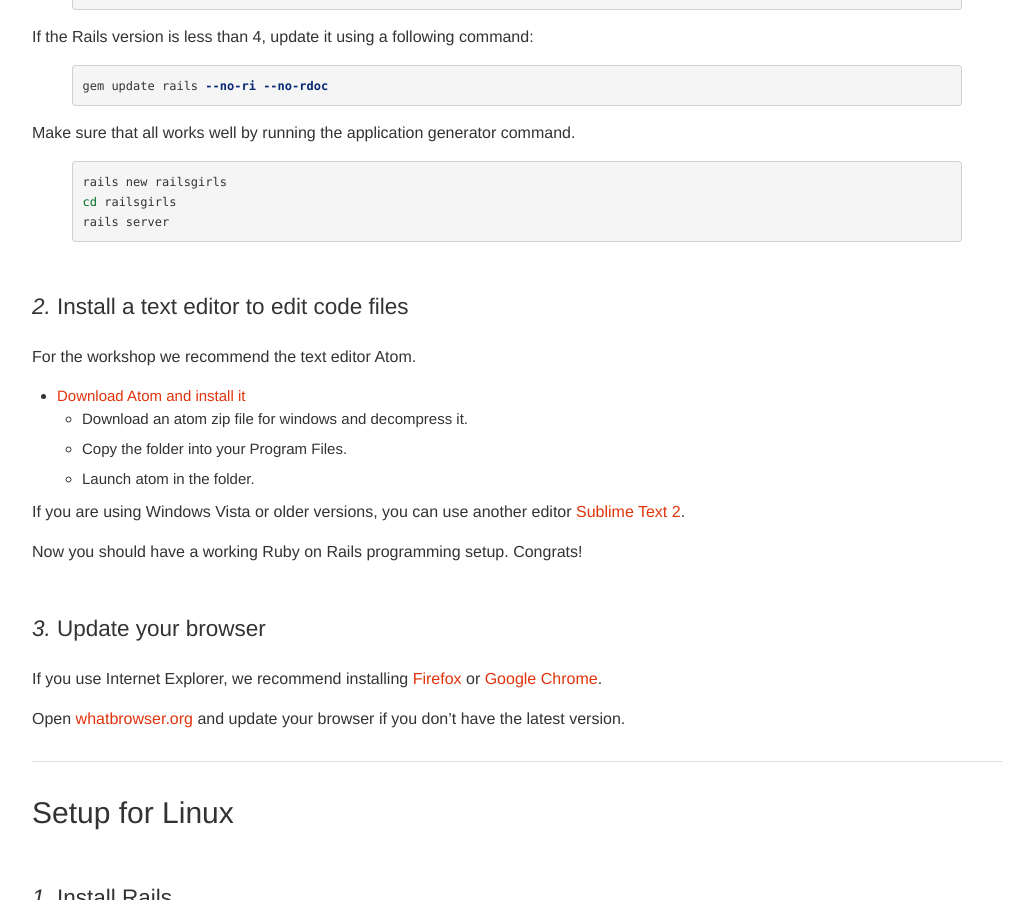
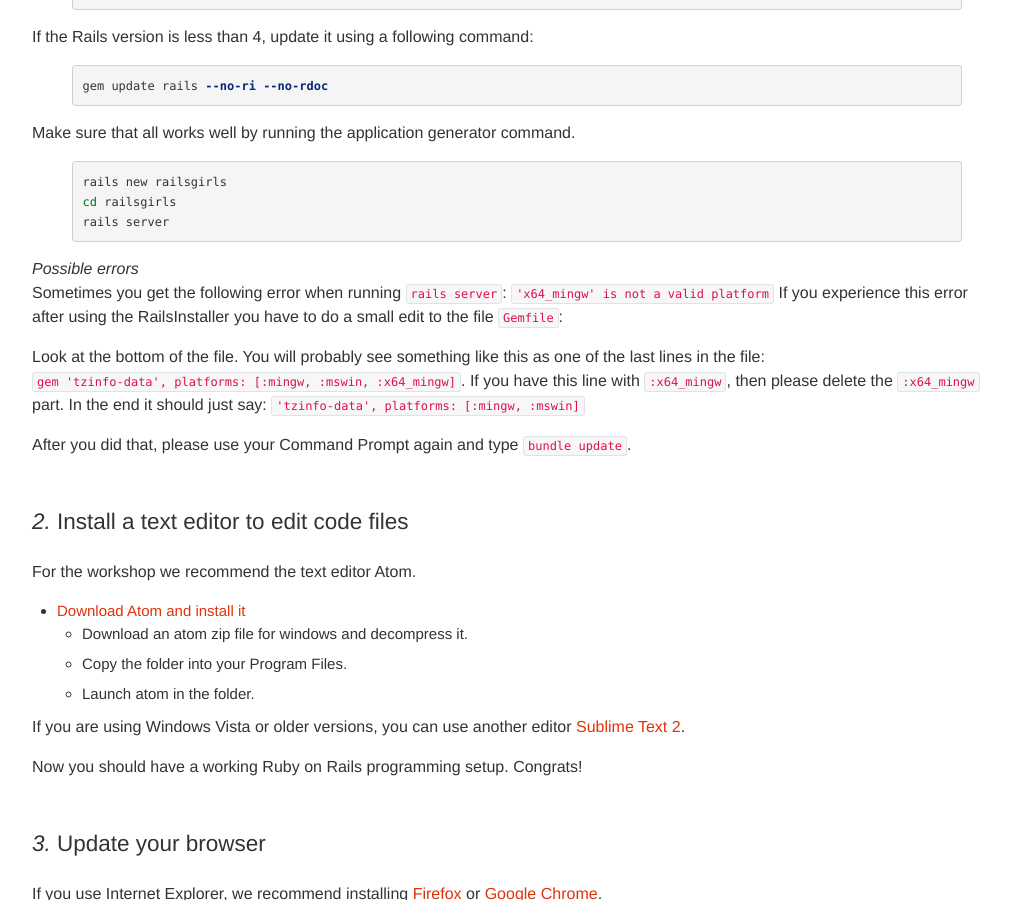
Before and after one commit to railsgirls/guides.railsgirls.com, a Jekyll site: the page built from _posts/2013-05-02-install.markdown, in a window 1280 px wide and 900 px high, scrolled down 3862 px. Shown: the whole window, without its empty margins (53-1064 px from the left). Built offline with Jekyll 4.4.1, drawn with Linux system fonts in a browser that asks for light colours; nearby versions of some CDN libraries.

Commit message:
Includes some error handling for Windows
Some participants experienced errors on Windows systems. Coaches inexperienced with Windows had to google for a solution. Perhaps this change helps participants and coaches to more quickly find a solution.

```diff
--- a/_posts/2013-05-02-install.markdown
+++ b/_posts/2013-05-02-install.markdown
@@ -148,6 +148,16 @@ cd railsgirls
 rails server
 {% endhighlight %}
 
+*Possible errors*
+Sometimes you get the following error when running `rails server`:
+`'x64_mingw' is not a valid platform` If you experience this error after using the RailsInstaller you have to do a small edit to the file `Gemfile`:
+
+Look at the bottom of the file. You will probably see something like this as one of the last lines in the file:
+`gem 'tzinfo-data', platforms: [:mingw, :mswin, :x64_mingw]`. If you have this line with `:x64_mingw`, then please delete the `:x64_mingw` part. In the end it should just say:
+`'tzinfo-data', platforms: [:mingw, :mswin]`
+
+After you did that, please use your Command Prompt again and type `bundle update`.
+
 ### *2.* Install a text editor to edit code files
 
 For the workshop we recommend the text editor Atom.
```
